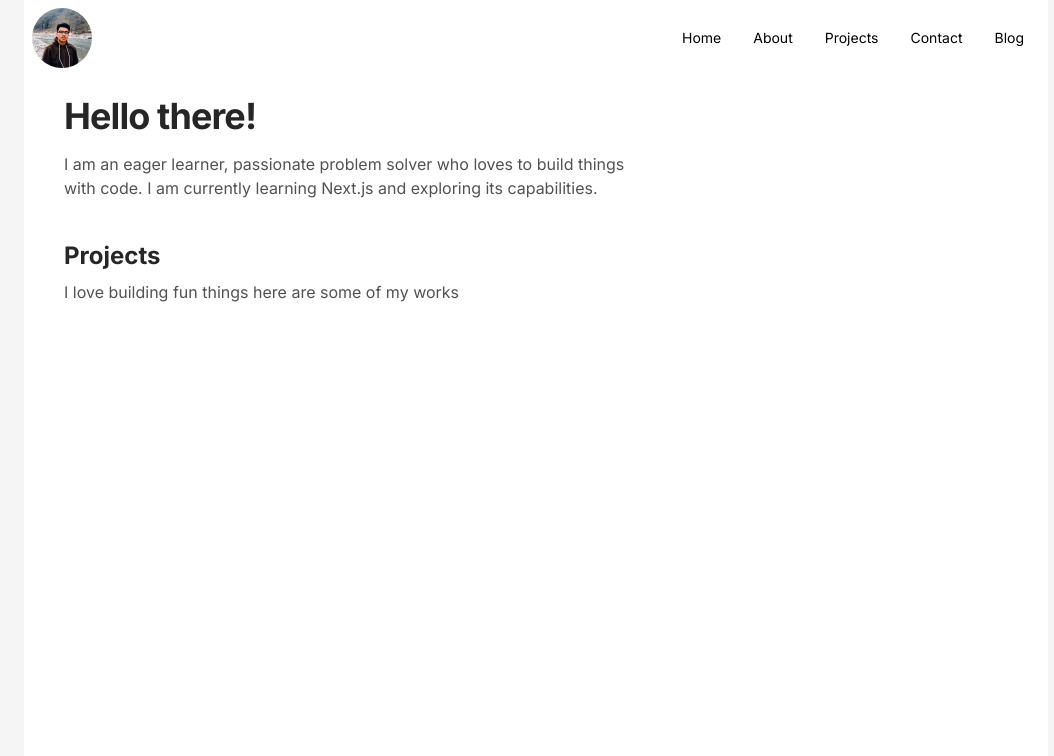
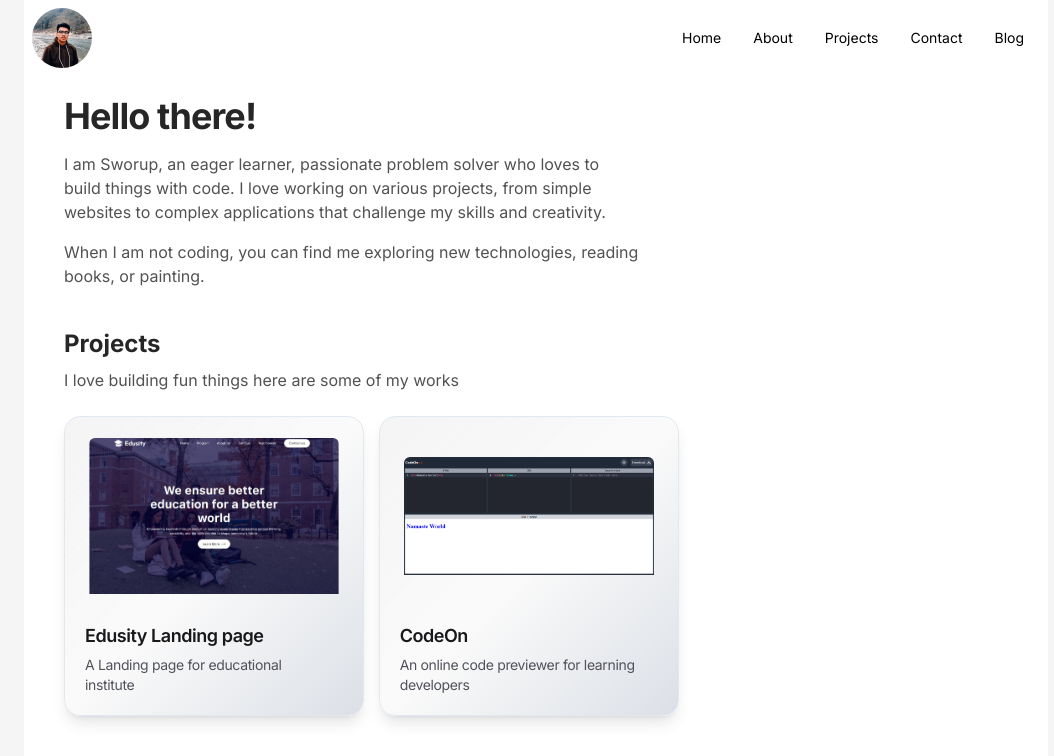
Before and after one commit to SSworup77/sworup-shrestha-portfolio, a Next.js app: page / in a window 1280 px wide. Shown: the top 756 px of the page, without its empty margins (104-1158 px from the left). Built offline with nearby package versions, Linux system fonts and the light colour scheme.

Commit message:
Added project cards with animations

```diff
--- a/app/components/CardFlip.tsx
+++ b/app/components/CardFlip.tsx
@@ -1,9 +1,192 @@
-import React from 'react'
+"use client";
 
-const CardFlip = () => {
-  return (
-    <div>CardFlip</div>
-  )
+import { cn } from "@/lib/utils";
+import {
+	ArrowRight,
+	Code2,
+	Copy,
+	Github,
+	Globe,
+	Rocket,
+	Zap,
+} from "lucide-react";
+import Image from "next/image";
+import { useState } from "react";
+import SmallButton from "./SmallButton";
+
+export interface CardFlipProps {
+	title?: string;
+	subtitle?: string;
+	description?: string;
+	features?: string[];
+	image?: string;
+	githubLink?: string;
+	liveLink?: string;
 }
 
-export default CardFlip
+export default function CardFlip({
+	title = "",
+	subtitle = "",
+	description = "",
+	image = "",
+	githubLink = "",
+	liveLink = "",
+}: CardFlipProps) {
+	const [isFlipped, setIsFlipped] = useState(false);
+
+	return (
+		<div
+			className="group relative h-[300px] w-full max-w-[300px] [perspective:2000px]"
+			onMouseEnter={() => setIsFlipped(true)}
+			onMouseLeave={() => setIsFlipped(false)}
+		>
+			<div
+				className={cn(
+					"relative h-full w-full",
+					"[transform-style:preserve-3d]",
+					"transition-all duration-700",
+					isFlipped
+						? "[transform:rotateY(180deg)]"
+						: "[transform:rotateY(0deg)]"
+				)}
+			>
+				{/* Front of card */}
+				<div
+					className={cn(
+						"absolute inset-0 h-full w-full",
+						"[transform:rotateY(0deg)] [backface-visibility:hidden]",
+						"overflow-hidden rounded-2xl",
+						"bg-gradient-to-br from-neutral via-neutral-50 to-neutral-200",
+						"dark:from-zinc-900 dark:via-zinc-900/95 dark:to-zinc-800",
+						"border border-slate-200 dark:border-zinc-800/50",
+						"shadow-lg dark:shadow-xl",
+						"transition-all duration-700",
+						"group-hover:shadow-xl dark:group-hover:shadow-2xl",
+						"group-hover:border-primary/20 dark:group-hover:border-primary/30",
+						isFlipped ? "opacity-0" : "opacity-100"
+					)}
+				>
+					{/* Background gradient effect */}
+					<div className="from-primary/5 dark:from-primary/10 absolute inset-0 bg-gradient-to-br via-transparent to-blue-500/5 dark:to-blue-500/10" />
+
+					{/* Animated code blocks */}
+					<div className="absolute inset-0 flex items-center justify-center">
+						<Image
+							src={image}
+							alt="Edusity Project"
+							width={250}
+							height={200}
+							className="rounded-md pb-25"
+						/>
+					</div>
+
+					{/* Bottom content */}
+					<div className="absolute right-0 bottom-0 left-0 p-5">
+						<div className="flex items-center justify-between gap-3">
+							<div className="space-y-1.5">
+								<h3 className="text-lg leading-snug font-semibold tracking-tight text-zinc-900 transition-all duration-500 ease-out group-hover:translate-y-[-4px] dark:text-white">
+									{title}
+								</h3>
+								<p className="line-clamp-2 text-sm tracking-tight text-zinc-600 transition-all delay-[50ms] duration-500 ease-out group-hover:translate-y-[-4px] dark:text-zinc-300">
+									{subtitle}
+								</p>
+							</div>
+							<div className="group/icon relative">
+								<div
+									className={cn(
+										"absolute inset-[-8px] rounded-lg transition-opacity duration-300",
+										"from-primary/20 via-primary/10 bg-gradient-to-br to-transparent",
+										"opacity-0 group-hover/icon:opacity-100"
+									)}
+								/>
+								{/* <Zap className="text-primary relative z-10 h-5 w-5 transition-all duration-300 group-hover/icon:scale-110 group-hover/icon:rotate-12" /> */}
+							</div>
+						</div>
+					</div>
+				</div>
+
+				{/* Back of card */}
+				<div
+					className={cn(
+						"absolute inset-0 h-full w-full",
+						"[transform:rotateY(180deg)] [backface-visibility:hidden]",
+						"rounded-2xl p-5",
+						"bg-gradient-to-br from-white via-slate-50 to-slate-100",
+						"dark:from-zinc-900 dark:via-zinc-900/95 dark:to-zinc-800",
+						"border border-slate-200 dark:border-zinc-800",
+						"shadow-lg dark:shadow-xl",
+						"flex flex-col",
+						"transition-all duration-700",
+						"group-hover:shadow-xl dark:group-hover:shadow-2xl",
+						"group-hover:border-primary/20 dark:group-hover:border-primary/30",
+						!isFlipped ? "opacity-0" : "opacity-100"
+					)}
+				>
+					{/* Background gradient */}
+					<div className="from-primary/5 dark:from-primary/10 absolute inset-0 rounded-2xl bg-gradient-to-br via-transparent to-blue-500/5 dark:to-blue-500/10" />
+
+					<div className="relative z-10 flex-1 space-y-5">
+						<div className="space-y-2">
+							<div className="mb-2 flex items-center gap-2">
+								<div className="from-primary via-primary/90 to-primary/80 flex h-8 w-8 items-center justify-center rounded-lg bg-gradient-to-br">
+									<Code2 className="h-4 w-4 text-white" />
+								</div>
+								<h3 className="text-lg leading-snug font-semibold tracking-tight text-zinc-900 transition-all duration-500 ease-out group-hover:translate-y-[-2px] dark:text-white">
+									{title}
+								</h3>
+							</div>
+							<p className="text-sm tracking-tight text-zinc-600 transition-all duration-500 ease-out group-hover:translate-y-[-2px] dark:text-zinc-400 mt-4">
+								{description}
+							</p>
+						</div>
+					</div>
+
+					<div className="relative z-10 mt-auto border-t border-slate-200 pt-4 dark:border-zinc-800">
+						<div
+							className={cn(
+								"group/start relative",
+								"flex items-center justify-between",
+								"rounded-lg p-2.5",
+								"transition-all duration-300",
+								"dark:from-zinc-800 dark:via-zinc-800 dark:to-zinc-800",
+								"dark:hover:from-primary/20 dark:hover:via-primary/10 dark:hover:to-transparent"
+							)}
+						>
+							<div className="flex items-center gap-4 text-primary">
+								<SmallButton
+									href={githubLink}
+									icon={Github}
+									size={20}
+									external={true}
+								/>
+								<SmallButton
+									href={liveLink}
+									icon={Globe}
+									size={20}
+									external={true}
+								/>
+							</div>
+						</div>
+					</div>
+				</div>
+			</div>
+
+			<style jsx>{`
+				@keyframes slideIn {
+					0% {
+						transform: translateX(-100px);
+						opacity: 0;
+					}
+					50% {
+						transform: translateX(0);
+						opacity: 0.8;
+					}
+					100% {
+						transform: translateX(100px);
+						opacity: 0;
+					}
+				}
+			`}</style>
+		</div>
+	);
+}
--- a/app/components/Projects.tsx
+++ b/app/components/Projects.tsx
@@ -1,16 +1,34 @@
 import { cn } from "@/lib/utils";
 import React from "react";
+import CardFlip from "./CardFlip";
 const Projects = () => {
-  const projects=[
-    {image:'/edusity-project.png',title:'Edusity Landing page'}
-  ]
+	const projects = [
+		{ image: "/edusity-project.png", title: "Edusity Landing page" },
+	];
 	return (
 		<div className="md:mt-10 mt-6 ">
 			<div className="font-bold text-2xl text-primary">Projects</div>
-			<div className={cn("text-secondary md:mt-2")}>I love building fun things here are some of my works</div>
-      <div>
-
-      </div>
+			<div className={cn("text-secondary md:mt-2")}>
+				I love building fun things here are some of my works
+			</div>
+			<div className="md:mt-6 grid grid-cols-3">
+				<CardFlip
+					title="Edusity Landing page"
+					subtitle="A Landing page for educational institute"
+					description="The friendly and modern landing page for educational institutes, designed to engage and inform visitors with a clean and intuitive layout."
+					image="/edusity-project.png"
+					githubLink="https://github.com/SSworup77/Edusity"
+					liveLink="https://edusity-two-alpha.vercel.app/"
+				/>
+				<CardFlip
+					title="CodeOn"
+					subtitle="An online code previewer for learning developers"
+					description="This code previewer will help any developers preview their code written in HTML, CSS and JavaScript and download the snippet of their code to their device."
+					image="/codeon-editor.png"
+					githubLink="https://github.com/SSworup77/Online-Editor"
+					liveLink="https://online-editor-iota.vercel.app/"
+				/>
+			</div>
 		</div>
 	);
 };
--- /dev/null
+++ b/app/components/SmallButton.tsx
@@ -0,0 +1,49 @@
+import { LucideIcon } from "lucide-react";
+import Link from "next/link";
+import React, { FC } from "react";
+
+interface SmallButtonProps {
+	href: string;
+	icon: LucideIcon;
+	size?: number;
+	label?: string;
+	variant?: "primary" | "ghost";
+	className?: string;
+	external?: boolean;
+}
+const SmallButton: FC<SmallButtonProps> = ({
+	href,
+	icon: Icon,
+	size = 20,
+	label = "",
+	variant = "primary",
+	className = "",
+	external = false,
+}) => {
+	const buttonClasses =
+		variant === "primary"
+			? "flex items-center justify-center bg-gradient-to-br from-neutral-100 via-slate-100 to-slate-100 hover:from-neutral-300 hover:via-slate-200 hover:to-slate-300 dark:from-neutral-800 dark:via-neutral-800 dark:to-neutral-800 dark:hover:from-neutral-700 dark:hover:via-neutral-700 dark:hover:to-neutral-700 rounded-lg p-2 transition-colors duration-500 ease-out"
+			: "hover:bg-neutral-100 dark:hover:bg-neutral-800 rounded-lg p-2 transition-colors";
+
+	const combinedClasses = `${buttonClasses} ${className}`;
+	if (external) {
+		return (
+			<button className={combinedClasses}>
+				<a target="_blank" rel="noopener noreferrer" href={href}>
+					<Icon size={size} className="text-primary" />
+					<p>{label}</p>
+				</a>
+			</button>
+		);
+	} else {
+		return (
+			<button className={combinedClasses}>
+				<Link href={href} className="inline-flex items-center justify-center">
+					<Icon size={size} />
+				</Link>
+			</button>
+		);
+	}
+};
+
+export default SmallButton;
--- /dev/null
+++ b/app/components/TechStack.tsx
@@ -0,0 +1,11 @@
+import React from "react";
+
+const TechStack = () => {
+	return (
+		<div>
+
+		</div>
+	);
+};
+
+export default TechStack;
--- a/app/components/navbar/Navbar.tsx
+++ b/app/components/navbar/Navbar.tsx
@@ -35,7 +35,7 @@ const Navbar = () => {
 					duration: 0.3,
 					ease: "easeInOut",
 				}}
-				className="flex fixed inset-x-0 top-0 max-w-5xl mx-auto items-center rounded-full justify-between p-2 backdrop-blur-sm bg-neutral/50"
+				className="flex fixed inset-x-0 top-0 max-w-5xl mx-auto items-center rounded-full justify-between p-2 z-10 backdrop-blur-sm bg-neutral/50"
 			>
 				<Image
 					src="/profile.jpg"
--- a/app/layout.tsx
+++ b/app/layout.tsx
@@ -20,10 +20,18 @@ export default function RootLayout({
 }>) {
 	return (
 		<html lang="en">
+			<head>
+				<link
+					rel="stylesheet"
+					type="text/css"
+					href="https://cdn.jsdelivr.net/gh/devicons/devicon@latest/devicon.min.css"
+				/>
+			</head>
+
 			<body
 				className={`${inter.className} antialiased bg-neutral-100 dark:bg-gray-700`}
 			>
-				<Navbar/>
+				<Navbar />
 				{children}
 			</body>
 		</html>
--- a/app/page.tsx
+++ b/app/page.tsx
@@ -1,6 +1,7 @@
 import Image from "next/image";
 import Container from "./components/container";
 import Projects from "./components/Projects";
+import TechStack from "./components/TechStack";
 
 export default function Home() {
 	return (
@@ -10,11 +11,14 @@ export default function Home() {
 					Hello there!
 				</h1>
 				<p className="text-secondary text-sm md:text-base pt-4 max-w-xl">
-					I am an eager learner, passionate problem solver who loves to build
-					things with code. I am currently learning Next.js and exploring its
-					capabilities.
+					I am Sworup, an eager learner, passionate problem solver who loves to build
+					things with code. I love working on various projects, from simple websites to complex applications that challenge my skills and creativity.
+				</p>
+				<p className="text-secondary text-sm md:text-base pt-4 max-w-xl">
+					When I am not coding, you can find me exploring new technologies, reading books, or painting.
 				</p>
 				<Projects />
+				<TechStack/>
 			</Container>
 		</div>
 	);
```
Also changed, not shown: public/codeon-editor.png (added), public/image.png (added).
